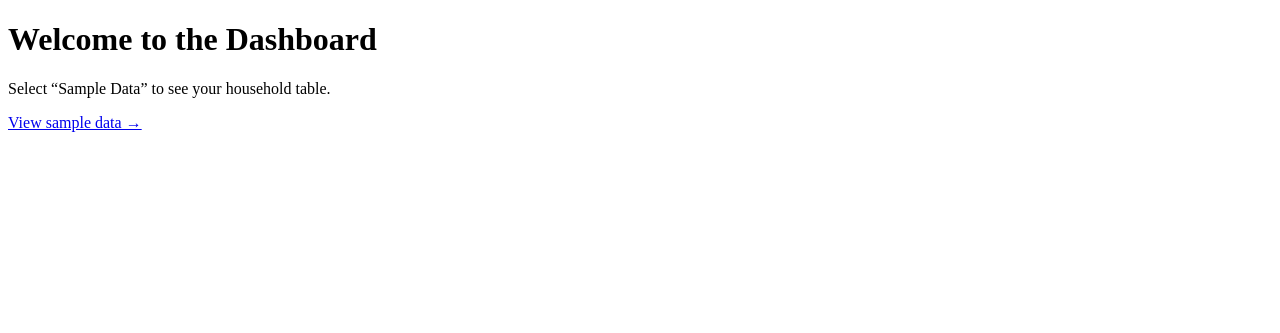
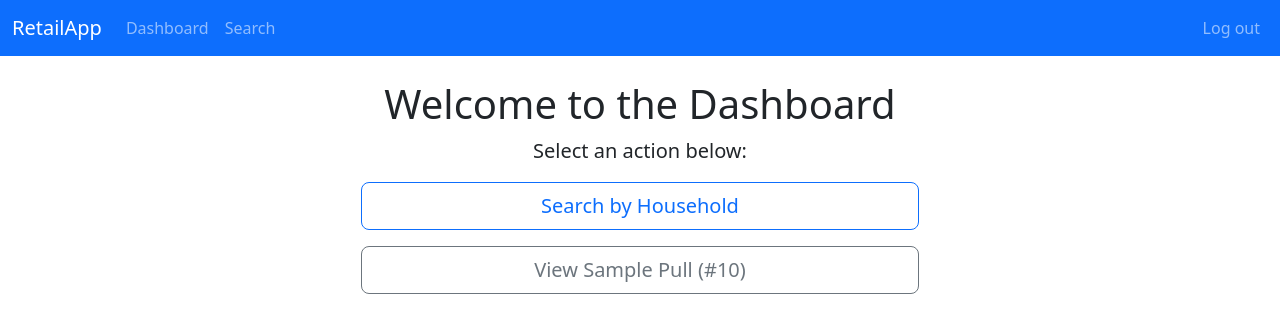
Before and after one commit to ruthvik888/retail-flask-app, a Flask app: page /dashboard in a window 1280 px wide. Shown: the top 333 px of the page. Run offline with Flask 2, Linux system fonts and the light colour scheme; parts of the project's set-up code (start-up, migrations or seed data) failed here and were passed over; some libraries are stand-ins or nearby versions.

Commit message:
Update dashboard.html

```diff
--- a/templates/dashboard.html
+++ b/templates/dashboard.html
@@ -1,13 +1,13 @@
-<!DOCTYPE html>
-<html lang="en">
-<head>
-  <meta charset="UTF-8">
-  <meta name="viewport" content="width=device-width,initial-scale=1">
-  <title>Dashboard</title>
-</head>
-<body>
-  <h1>Welcome to the Dashboard</h1>
-  <p>Select “Sample Data” to see your household table.</p>
-  <a href="/sample-data">View sample data →</a>
-</body>
-</html>
+{% extends "base.html" %}
+{% block title %}Dashboard{% endblock %}
+
+{% block content %}
+  <div class="text-center">
+    <h1>Welcome to the Dashboard</h1>
+    <p class="lead">Select an action below:</p>
+    <div class="d-grid gap-3 col-6 mx-auto">
+      <a href="{{ url_for('search') }}" class="btn btn-lg btn-outline-primary">Search by Household</a>
+      <a href="{{ url_for('sample_pull') }}" class="btn btn-lg btn-outline-secondary">View Sample Pull (#10)</a>
+    </div>
+  </div>
+{% endblock %}
```
